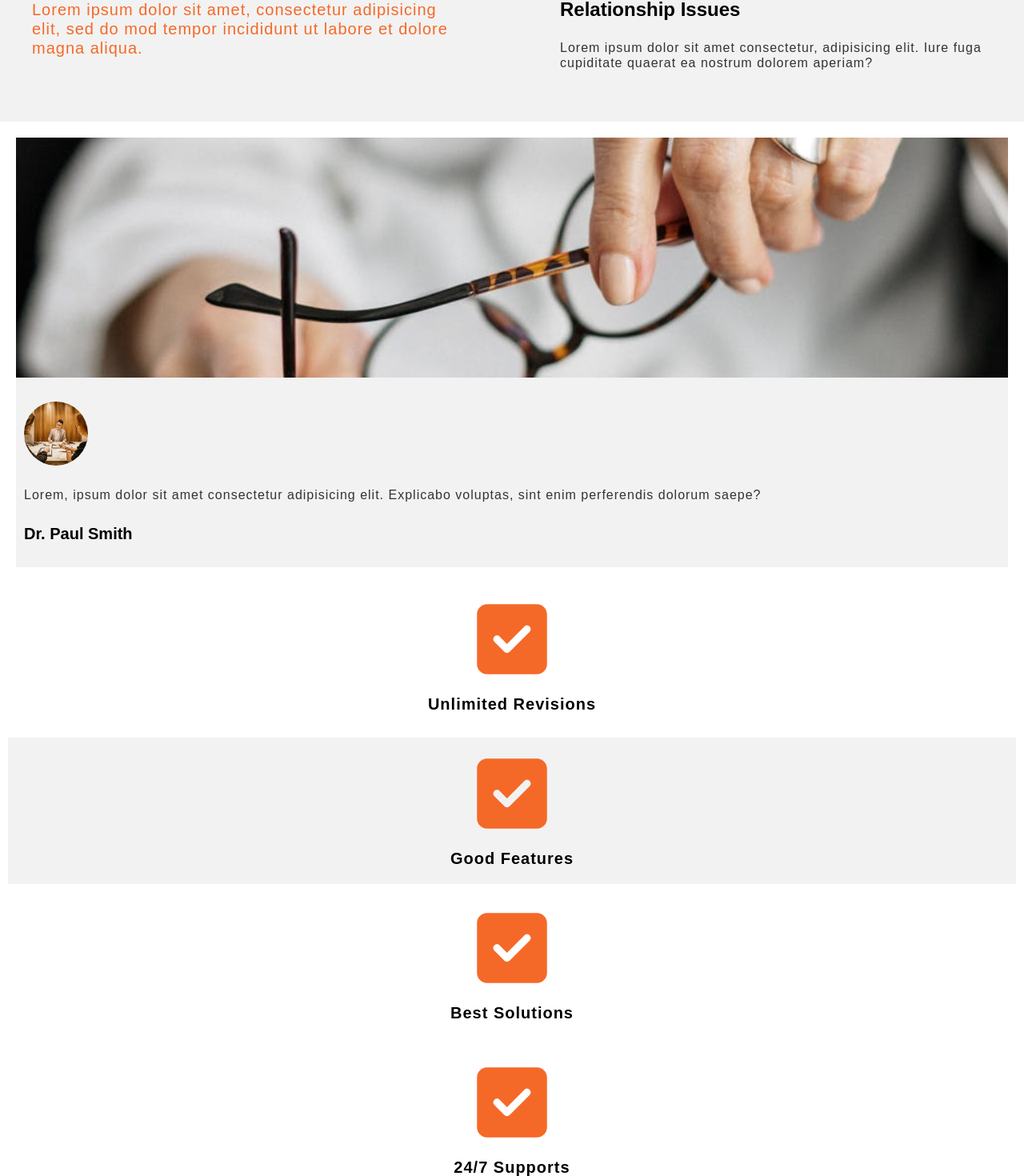
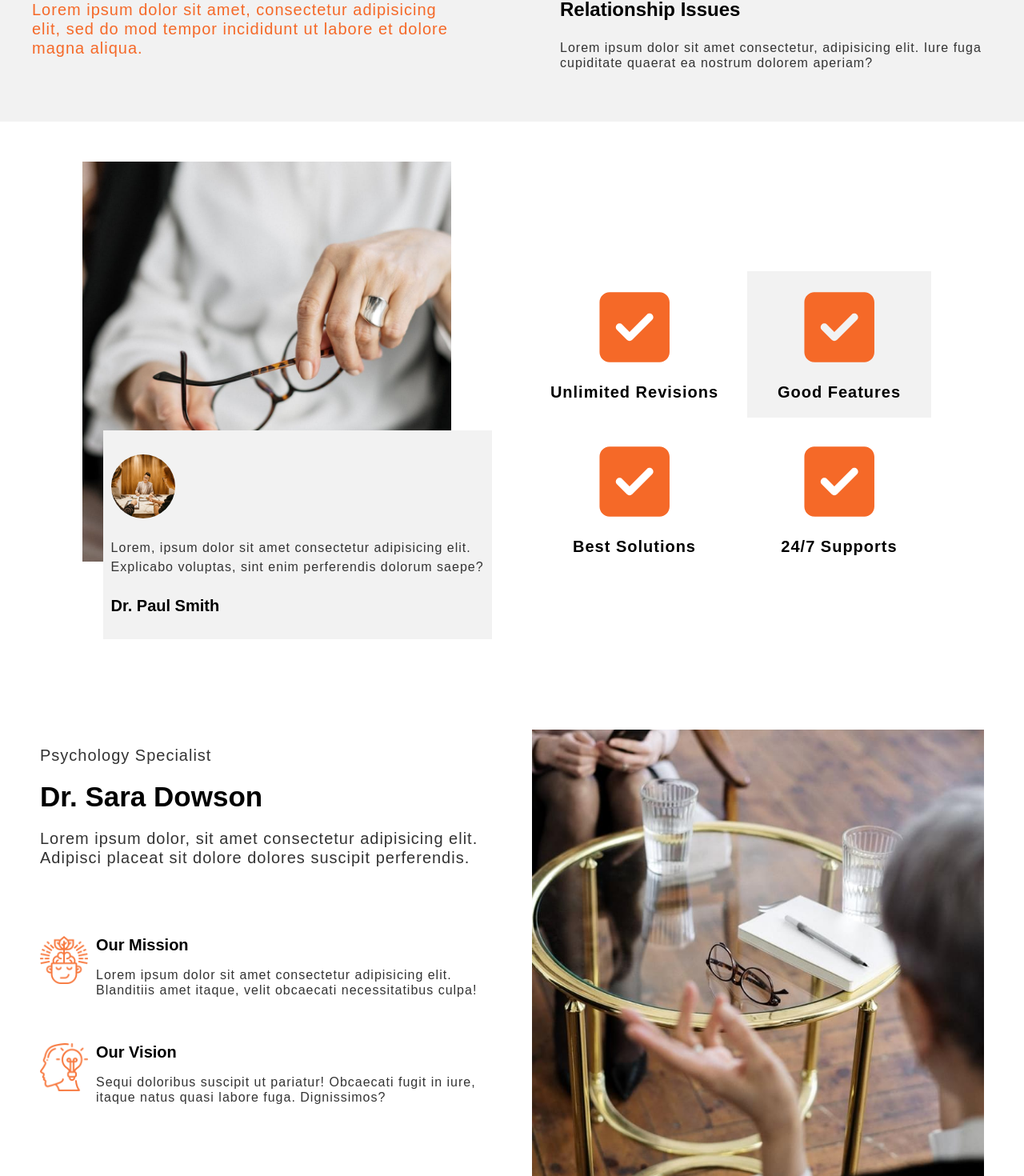
Before and after one commit to WersV/psychology-specialist-website-vue, a Vue app: page / in a window 1280 px wide. Shown: the part 1324-2794 px from the top of the page at 80% size. Built offline with nearby package versions, Linux system fonts and the light colour scheme.

Commit message:
add responsiveness to about-us section

```diff
--- a/src/views/AboutUs.vue
+++ b/src/views/AboutUs.vue
@@ -249,6 +249,25 @@ export default {
     }
 
     .first-specialist {
+      position: relative;
+      width: 510px;
+      height: 560px;
+      margin: 50px auto 150px auto;
+
+      img {
+        height: 500px;
+        width: 80%;
+      }
+      .first-specialist-content {
+        position: absolute;
+        top: 60%;
+        left: 20%;
+      }
+    }
+    .second-specialist {
+      max-width: 560px;
+      padding: 0 20px;
+      margin: 0 auto;
     }
   }
 }
@@ -267,6 +286,83 @@ export default {
         }
       }
     }
+    .first-specialist {
+      position: relative;
+      width: 650px;
+      height: 560px;
+      margin: 50px auto 150px auto;
+
+      img {
+        height: 500px;
+        width: 60%;
+      }
+      .first-specialist-content {
+        position: absolute;
+        top: 60%;
+        left: 40%;
+      }
+    }
+
+    .pros {
+      flex-direction: row;
+      flex-wrap: wrap;
+      justify-content: space-around;
+      .pros-element {
+        flex-basis: 45%;
+      }
+    }
+    .second-specialist {
+      display: grid;
+      grid-template: 1fr 2fr / 1fr 1fr;
+      column-gap: 50px;
+      max-width: 1280px;
+      padding: 0 50px;
+      .second-specialist-wrapper {
+        grid-column: 1/2;
+        grid-row: 2/3;
+      }
+      footer {
+        grid-column: 2/3;
+        grid-row: 1/3;
+        img {
+          height: 600px;
+        }
+      }
+    }
+  }
+}
+
+@media (min-width: 1025px) {
+  .about-us {
+    display: flex;
+    flex-direction: row;
+    flex-wrap: wrap;
+    justify-content: center;
+
+    .about-us-hello {
+      flex-basis: 100%;
+    }
+
+    .first-specialist {
+      flex-basis: 40%;
+      margin: 50px 0 150px 0;
+      max-width: 640px;
+
+      img {
+        width: 90%;
+      }
+      .first-specialist-content {
+        position: absolute;
+        top: 60%;
+        left: 5%;
+      }
+    }
+    .pros {
+      flex-basis: 40%;
+      align-self: center;
+      margin: 0 0 0 50px;
+      max-width: 640px;
+    }
   }
 }
 </style>
```
